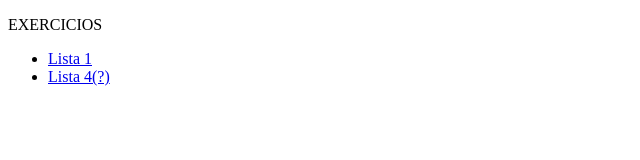
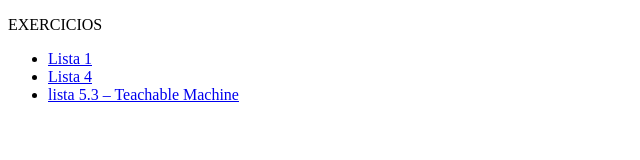
Before and after one commit to mauassenco/IoT, a plain HTML site: page index.html in a window 1280 px wide. Shown: the whole page, without its empty margins (0-640 px from the left). Drawn offline with Linux system fonts and the light colour scheme.

Commit message:
Lista 5.3 Techable

```diff
--- a/index.html
+++ b/index.html
@@ -13,7 +13,10 @@
             <a href="./Lista1/lista1.html">Lista 1</a>
         </li>
         <li>
-            <a href="./Lista4/dashboard.html">Lista 4(?)</a>
+            <a href="./Lista4/dashboard.html">Lista 4</a>
+        </li>
+        <li>
+            <a href="./Lista5/techableMachine.html">lista 5.3 – Teachable Machine</a>
         </li>
     </ul>
 
```
Also changed, not shown: Lista4/dash.js (+2 -6 lines), Lista5/techableMachine.html (+1 -1 lines), placas.txt (added).
